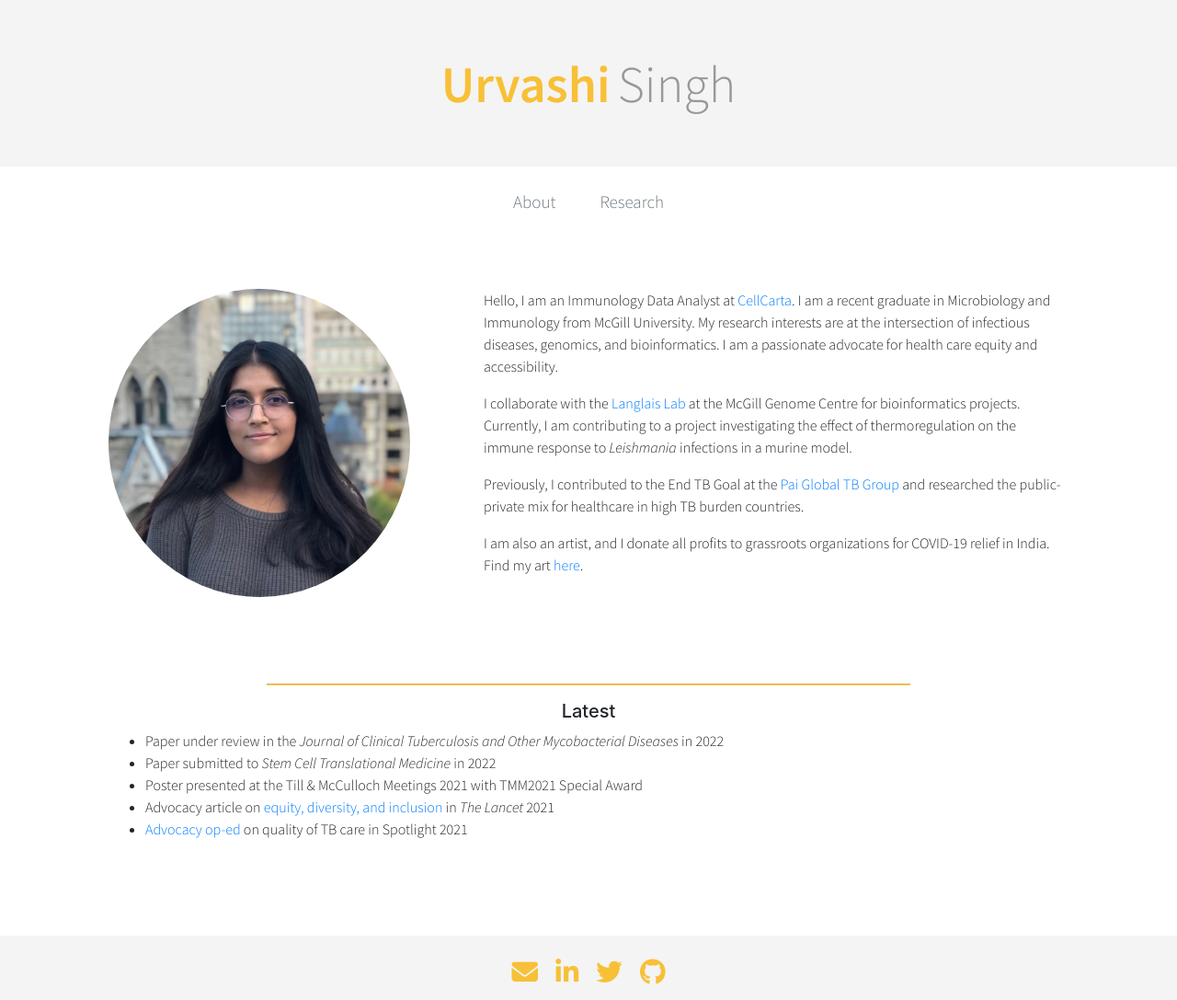
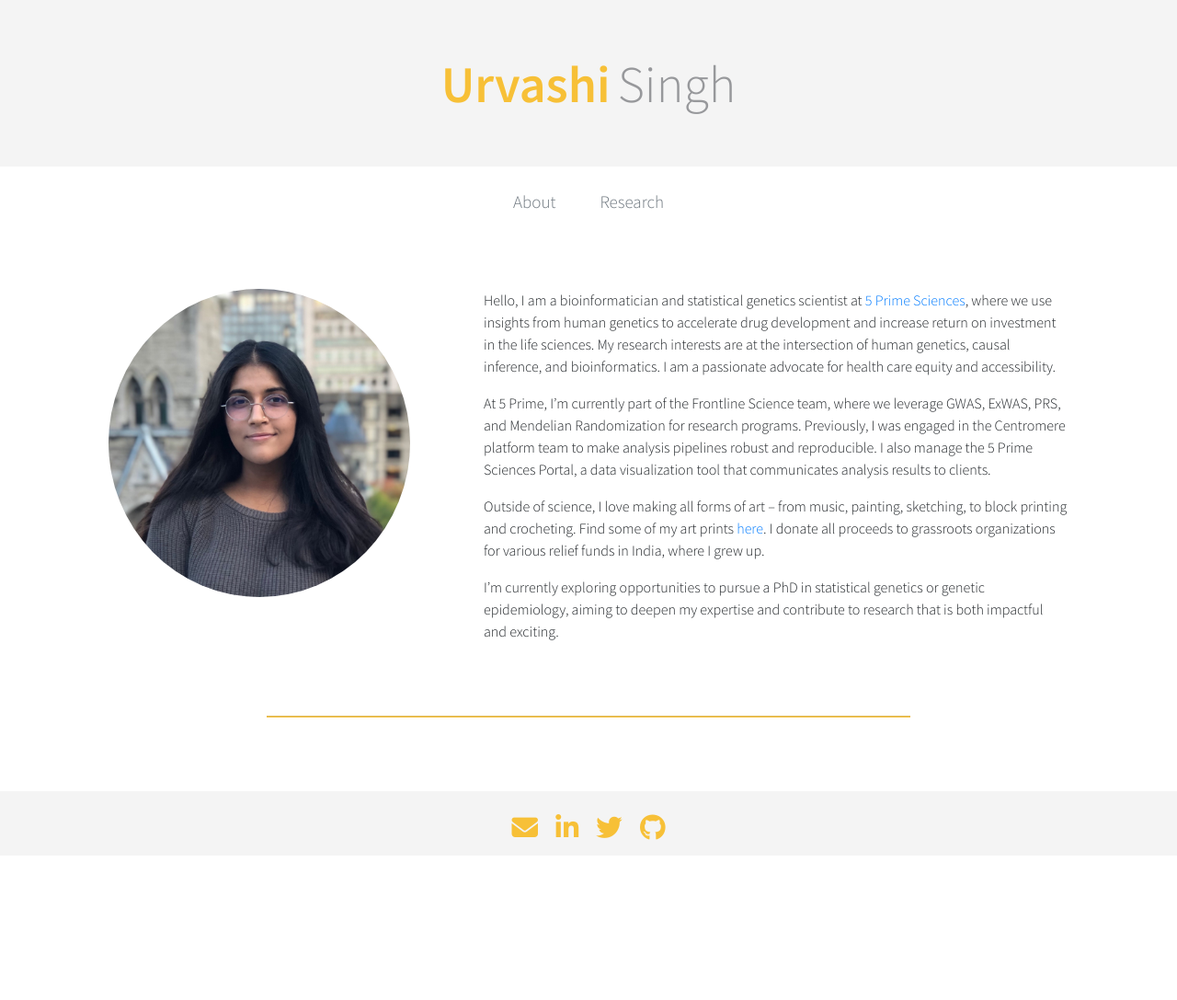
Before and after one commit to urvashi-s/urvashi-s.github.io, a Jekyll site: the page built from index.md, in a window 1280 px wide. Shown: the whole page at 92% size. Built offline with Jekyll 4.4.1, drawn with Linux system fonts in a browser that asks for light colours; nearby versions of some CDN libraries; after the commit the page ends 930 px from its top, so only the background shows below that.

Commit message:
updated index

```diff
--- a/index.md
+++ b/index.md
@@ -9,10 +9,11 @@ title: Urvashi Singh
         </div>
         <br>
         <div class="col-md-8">
-            <p style="padding-left: 50px">Hello, I am an Immunology Data Analyst at <a class="a-link" href="https://cellcarta.com/" target="_blank">CellCarta</a>. I am a recent graduate in Microbiology and Immunology from McGill University. My research interests are at the intersection of infectious diseases, genomics, and bioinformatics. I am a passionate advocate for health care equity and accessibility.</p>
-            <p style="padding-left: 50px">I collaborate with the <a class="a-link" href="https://www.langlaislab.com/" target="_blank"> Langlais Lab </a> at the McGill Genome Centre for bioinformatics projects. Currently, I am contributing to a project investigating the effect of thermoregulation on the immune response to <i>Leishmania</i> infections in a murine model.</p>
-            <p style="padding-left: 50px"> Previously, I contributed to the End TB Goal at the <a class="a-link" href="https://www.paitbgroup.org/" target="_blank"> Pai Global TB Group </a> and researched the public-private mix for healthcare in high TB burden countries.</p>
-            <p style="padding-left: 50px">I am also an artist, and I donate all profits to grassroots organizations for COVID-19 relief in India. Find my art <a class="a-link" href="https://www.whatapaagal.com/" target="_blank">here</a>.</p>
+            <p style="padding-left: 50px">Hello, I am a bioinformatician and statistical genetics scientist at <a class="a-link" href="https://5primesciences.com/" target="_blank">5 Prime Sciences</a>, where we use insights from human genetics to accelerate drug development and increase return on investment in the life sciences. My research interests are at the intersection of human genetics, causal inference, and bioinformatics. I am a passionate advocate for health care equity and accessibility.</p>
+            <p style="padding-left: 50px">At 5 Prime, I’m currently part of the Frontline Science team, where we leverage GWAS, ExWAS, PRS, and Mendelian Randomization for research programs. Previously, I was engaged in the Centromere platform team to make analysis pipelines robust and reproducible. I also manage the 5 Prime Sciences Portal, a data visualization tool that communicates analysis results to clients.</p>
+            <p style="padding-left: 50px">Outside of science, I love making all forms of art – from music, painting, sketching, to block printing and crocheting. Find some of my art prints <a class="a-link" href="https://www.whatapaagal.com/" target="_blank">here</a>. I donate all proceeds to grassroots organizations for various relief funds in India, where I grew up.</p>
+            <p style="padding-left: 50px">I’m currently exploring opportunities to pursue a PhD in statistical genetics or genetic epidemiology, aiming to deepen my expertise and contribute to research that is both impactful and exciting.
+            </p>
         </div>
     </div>
 </div>
@@ -21,7 +22,7 @@ title: Urvashi Singh
 <br><br>
 <hr width="700px;" style="height:1px" color="#f7c854">
 <!--<div class="container pt-4" style="background-color: #f7c854">-->
-<div class="container px-5">
+<!-- <div class="container px-5">
     <h5 class="page-heading">Latest</h5>
     <ul>
     <li class="text-left"> Paper under review in the <i>Journal of Clinical Tuberculosis and Other Mycobacterial Diseases</i> in 2022 </li>
@@ -31,6 +32,6 @@ title: Urvashi Singh
     <li class="text-left"><a class="a-link" href="https://www.spotlightnsp.co.za/2021/10/21/opinion-quality-tuberculosis-care-starts-with-people/">Advocacy op-ed</a> on quality of TB care in Spotlight 2021</li>
     </ul>
     <br>
-</div>
+</div> -->
 
 <br><br>
```
